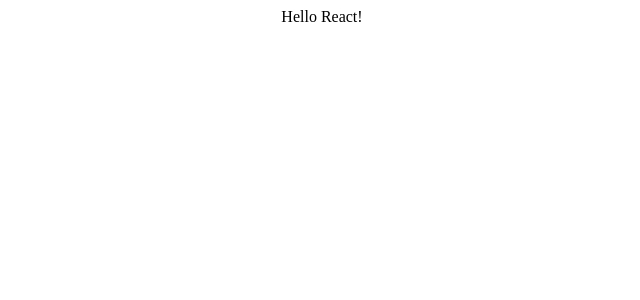
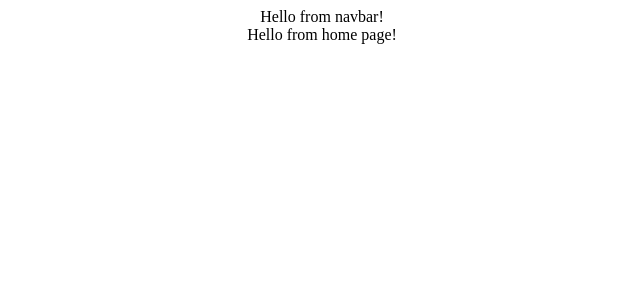
Before and after one commit to KanzaTahreem/Beach-Resort, a React (Create React App) app: page / in a window 1280 px wide. Shown: the top 300 px of the page, without its empty margins (318-958 px from the left). Built offline with nearby package versions, Linux system fonts and the light colour scheme; the HTML template or start-up script is replaced by a standard one.

Commit message:
Set routes for app navigation

```diff
--- a/src/App.js
+++ b/src/App.js
@@ -1,8 +1,22 @@
 import './App.css';
+import { Routes, Route } from 'react-router-dom';
+import Home from './pages/Home';
+import Rooms from './pages/Rooms';
+import SingleRoom from './pages/SingleRoom';
+import Error from './pages/Error';
+import Navbar from './components/Navbar';
 
 function App() {
   return (
-    <div className="app">Hello React!</div>
+    <div className="app">
+      <Navbar />
+      <Routes>
+        <Route path="/" element={<Home />} />
+        <Route path="rooms" element={<Rooms />} />
+        <Route path="rooms/:slug" element={<SingleRoom />} />
+        <Route path="error" element={<Error />} />
+      </Routes>
+    </div>
   );
 }
 
```
